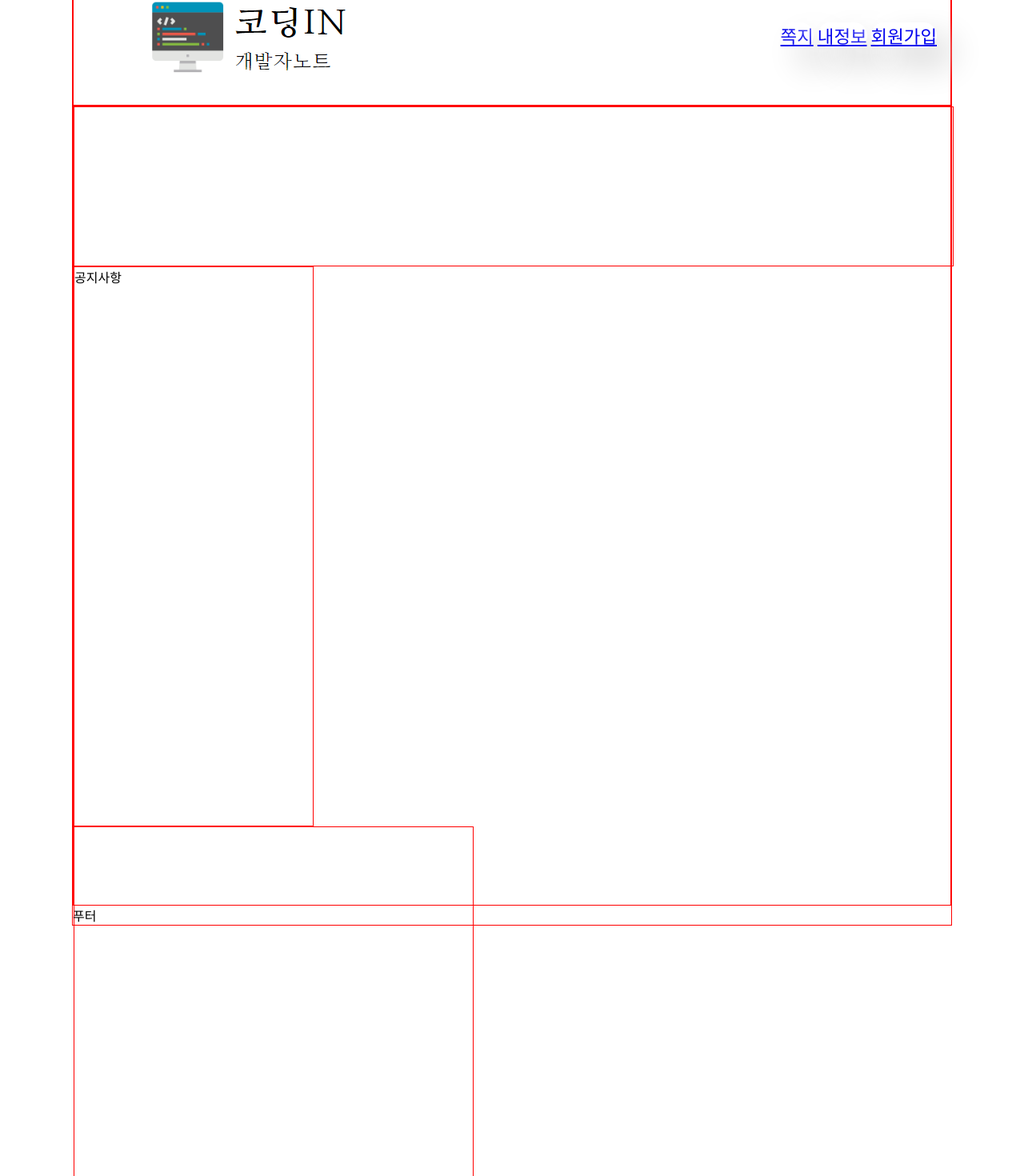
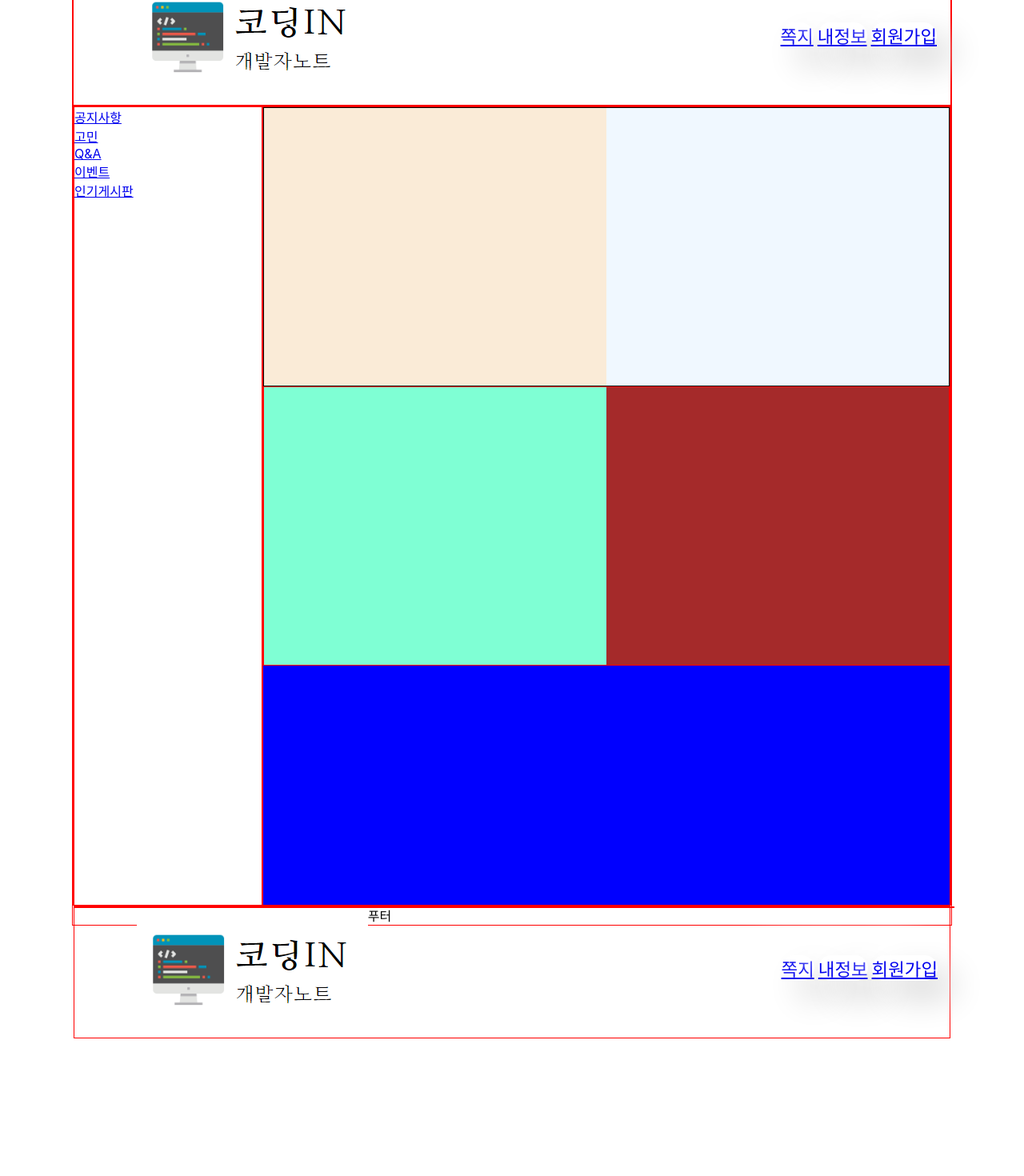
Before and after one commit to ljh0407/CondinginProject, a React (Create React App) app in the folder src/main/frontend/: page / in a window 1280 px wide. Shown: the part 35-1505 px from the top of the page at 80% size. After the commit the page ends 1333 px from the top, so only its background shows below. Built offline with nearby package versions, Linux system fonts and the light colour scheme; a web font is replaced by a local one.

Commit message:
12/9 이태준- 리액트 Index.css , LayOut 메인 레이아웃 작업중

```diff
--- /dev/null
+++ b/src/main/frontend/src/board/Notice01.jsx
@@ -0,0 +1,2 @@
+import React from 'react';
+import
--- a/src/main/frontend/src/component/Header.jsx
+++ b/src/main/frontend/src/component/Header.jsx
@@ -6,10 +6,11 @@ import { BrowserRouter , Routes , Route , Link , Router} from 'react-router-dom'
 
 export default function Header(props) {
     return(
+
         <header>
                 <div className="box">
                     <div id="logo">
-                        <Link to="/" > <img className="logo" src={logo} /> </Link>
+                        <Link to="/index"> <img className="logo" src={logo} /> </Link>
                     </div>
                     <nav id="menu">
                         <ul id="top_menu">
@@ -20,5 +21,6 @@ export default function Header(props) {
                     </nav>
                 </div>
             </header>
+
     );
 }
--- a/src/main/frontend/src/component/Index.jsx
+++ b/src/main/frontend/src/component/Index.jsx
@@ -1,32 +1,60 @@
 import React from 'react';
 import Header from './Header';
+//import promotion from './promotion';
 import Footer from './Footer';
 import logo from '../img/logo.png'
 import StyleSheet from '../css/Index.css'; // css 불러오기
 import { HashRouter, BrowserRouter , Routes , Route , Link , Router } from 'react-router-dom';
 
 export default function Index( props ){
+
+    const menus = [
+    { name : "공지사항" , path: "/" },
+    { name : "고민" , path: "/" },
+    { name : "Q&A" , path: "/" },
+    { name : "이벤트" , path: "/" },
+    { name : "인기게시판" , path: "/" }
+    ];
      return  (
-            <div className="box">
+            <div className="box">   {/* 전체 box */}
                 <BrowserRouter>
                     <Header/>
-                        <div className="LayOut">    {/* 레이아웃 전체 */}
-                            <div className="Photo">
-                            </div>
+                            <div className="LayOut">   {/* 전체 div */}
+                                 <div className="mid">
+                                    <article  className="sidebar">
+                                        <ul>
+                                           <li> <Link to="/"> 공지사항 </Link> </li>
+                                           <li> <Link to="/"> 고민 </Link> </li>
+                                           <li> <Link to="/"> Q&A </Link> </li>
+                                           <li> <Link to="/"> 이벤트 </Link> </li>
+                                           <li> <Link to="/"> 인기게시판 </Link> </li>
+                                        </ul>
+                                    </article>
 
-                            <article  className="sidebar">
-                                <li> 공지사항 </li>
-                            </article>
+                                        <div className="rightSection">
+                                            <div className="section01">
+                                                <div className="topSection section">
+                                                    <div className="blist blist01"></div>
+                                                    <div className="blist blist02"></div>
+                                                </div>
+                                                <div className="bottomSection section">
+                                                    <div className="blist blist03"></div>
+                                                    <div className="blist blist04"></div>
+                                                </div>
+                                            </div>
+                                            <div className="section02">
+                                                <div className="eventSection"></div>
+                                            </div>
+                                        </div>
 
-                            <div className="post">
-                            </div>
+                                </div>  {/* mid div */}
 
-                        </div>                      {/* 레이아웃 전체 */}
+                            <Routes>
+                                <Route path="/" element={ <Header /> }  />
+                            </Routes>
+                            </div>   {/* 전체 div */}
                     <Footer/>
-                    <Routes>
-                        <Route path="/"  />
-                    </Routes>
                 </BrowserRouter>
             </div>
         );
-    }
+}
--- a/src/main/frontend/src/css/Index.css
+++ b/src/main/frontend/src/css/Index.css
@@ -3,21 +3,62 @@
     height : 1000px;
 }
 
-.Photo{
+.sidebar{
     border : solid 1px red;
-    height : 200px;
-    width : 1100px;
+    height: 999px;
+    width: 300px;
+    float:left;
+}
+.mid{
+    display: flex;
+}
+/*=========================*/
+
+.rightSection{
+       border: solid 1px red;
+       background: green;
+       display: flex;
+       width: 100%;
+       flex-direction: column;
 }
 
-.sidebar{
-    border : solid 1px red;
-    height: 700px;
-    width: 300px;
+
+.section01{
+    width: 100%;
+    height: 70%;
+    background-color:pink;
 }
 
-.post{
-    border : solid 1px red;
-    height: 500px;
-    width: 500px;
-    align : right;
+.section02{
+      width: 100%;
+      height: 30%;
+     background-color:blue;
+     }
+.section{
+    display: flex;
 }
+.topSection{
+    height: 50%;
+    width: 100%;
+    border: 1px solid;
+}
+
+.bottomSection{
+    height: 50%;
+    width: 100%;
+    border: 1px solid red;
+}
+
+.blist{
+    width:50%;
+    height:100%;
+    background: green;
+}
+
+.blist01{background: antiquewhite;}
+
+.blist02{background: aliceblue;  }
+
+.blist03{background: aquamarine; }
+
+.blist04{background: brown;  }
--- a/src/main/frontend/src/index.js
+++ b/src/main/frontend/src/index.js
@@ -6,6 +6,7 @@ import reportWebVitals from './reportWebVitals';
 
 // 1. 사용할 컴포넌트 호출 [import 컴포넌트명 from 파일명 ]
 import Header from './component/Header';
+//import promotion from './component/promotion';
 import Index from './component/Index';
 import Footer from './component/Footer';
 
```
Also changed, not shown: src/main/frontend/src/component/ promotion.jsx (added, +7 -0 lines), 2 other files (tests, documents, lock files or other folders).
